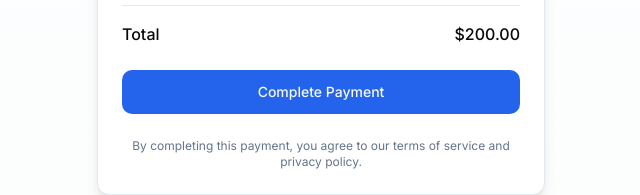
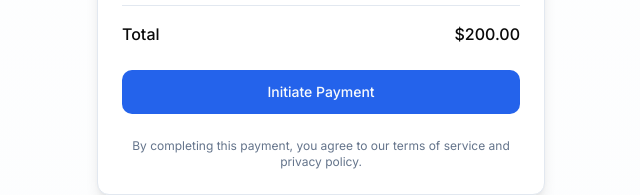
Before and after one commit to Thedongraphix/EduPayDeFi, a Next.js app: page /payments in a window 1280 px wide. Shown: the part 638-833 px from the top of the page, without its empty margins (319-959 px from the left). Built offline with nearby package versions, Linux system fonts and the light colour scheme.

Commit message:
Adding payments

```diff
--- a/src/app/payments/page.tsx
+++ b/src/app/payments/page.tsx
@@ -57,7 +57,7 @@ export default function PaymentPage() {
                   whileTap={{ scale: 0.98 }}
                 >
                   <Button className="w-full" size="lg">
-                    Complete Payment
+                    Initiate Payment
                   </Button>
                 </motion.div>
 
```
